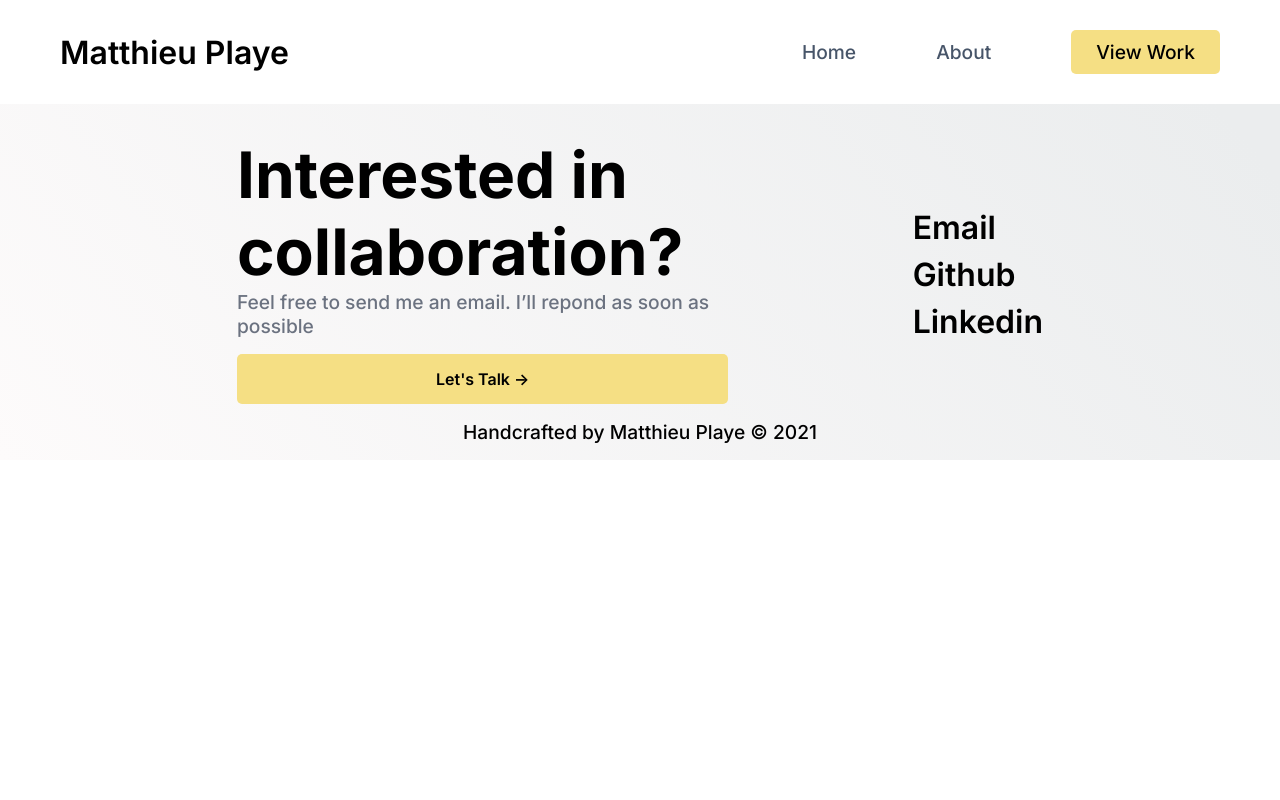
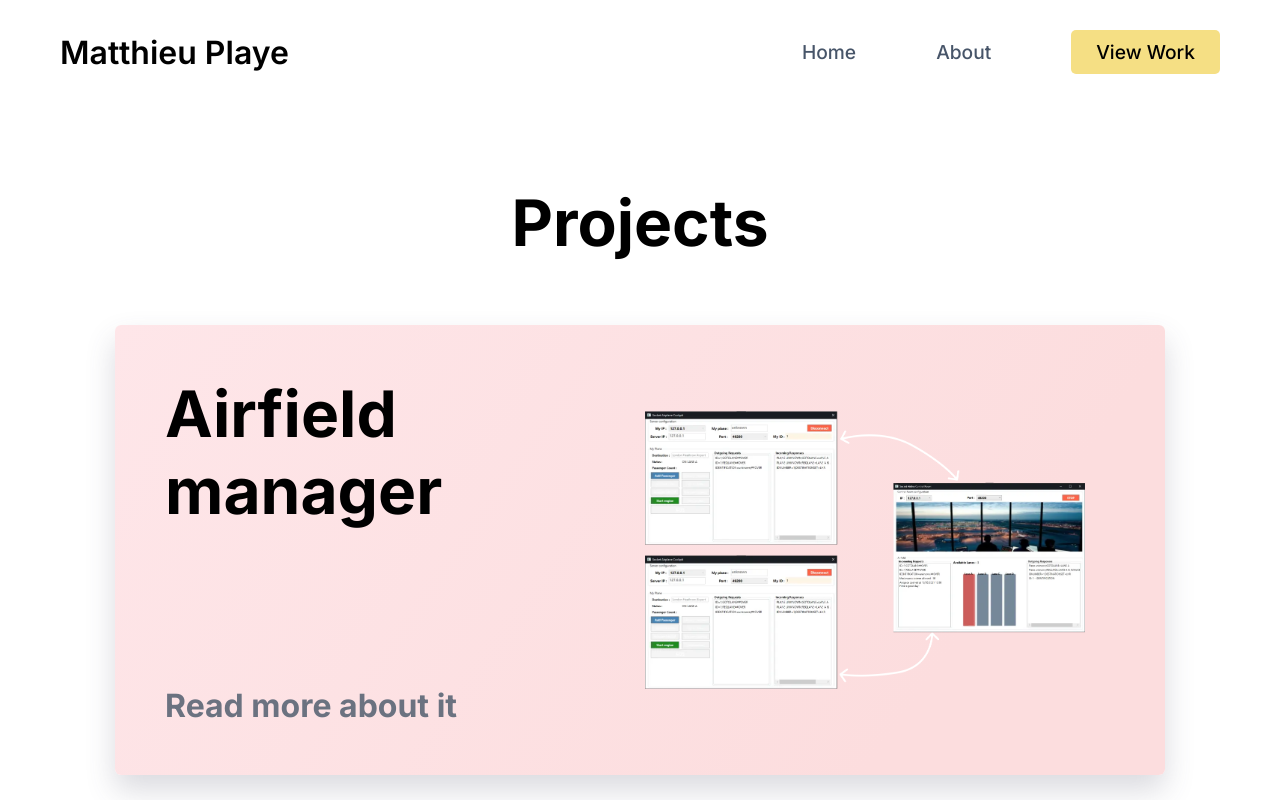
Before and after one commit to PlayeMatthieu/Portfolio, a Nuxt app: page /work in a window 1280 px wide. Before the commit this address had no page. Shown: the top 800 px of the page. Built offline with nearby package versions, Linux system fonts and the light colour scheme.

Commit message:
Add new page: Work

```diff
--- /dev/null
+++ b/pages/work.vue
@@ -0,0 +1,5 @@
+<template>
+  <main>
+    <projectsComponent></projectsComponent>
+  </main>
+</template>
```
